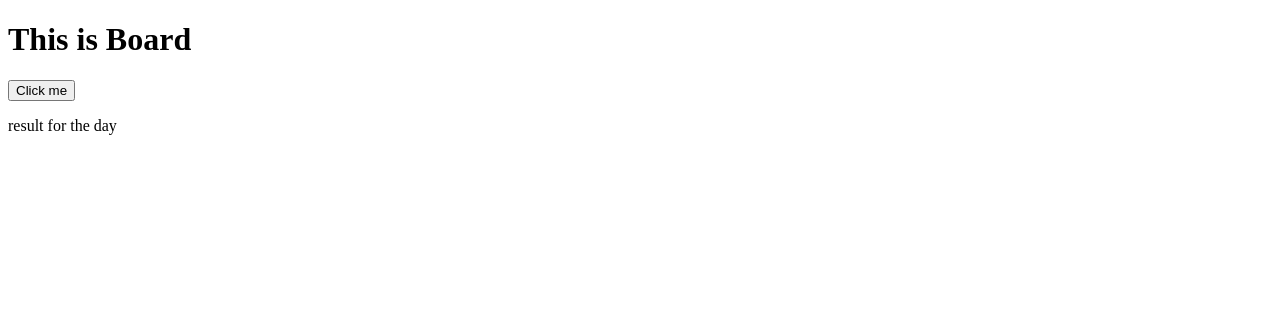
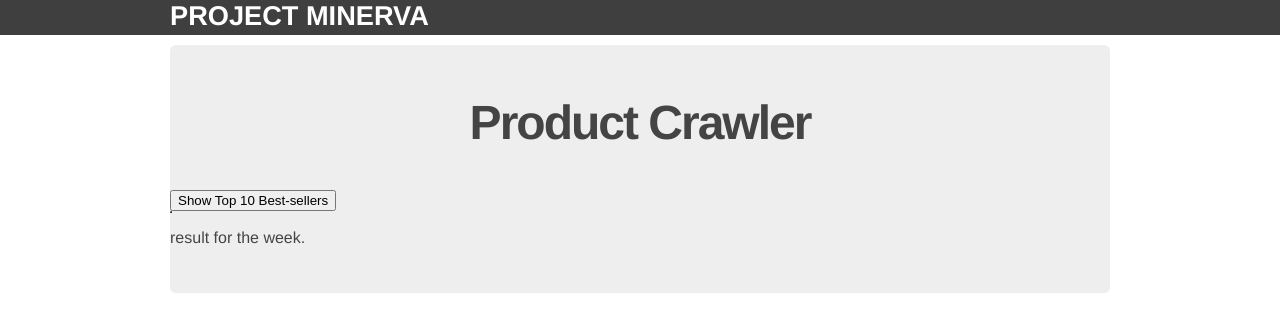
Before and after one commit to mimi-kim-75/minerva, a Flask app: page /board in a window 1280 px wide. Shown: the top 332 px of the page. Run offline with Flask 2, Linux system fonts and the light colour scheme; some libraries are stand-ins or nearby versions.

Commit message:
[HTML] create javascript functions to create chart from requesting crawled data

```diff
--- a/app/templates/board.html
+++ b/app/templates/board.html
@@ -1,25 +1,81 @@
-<!DOCTYPE html>
-<html>
-<head>
-    <meta charset="UTF-8">
-    <title>Flask Board</title>
+{% extends "layout.html" %}
+{% block content %}
     <script>
-        function product_crawler() {
+        function request_crawler() {
             var url = "http://18.218.159.243:8888/product_crawler"
             var xmlHttp = new XMLHttpRequest();
             xmlHttp.open("GET", url, false);
             xmlHttp.send(null);
             var responseText = xmlHttp.responseText; // 여기까지는 json 받아온 것
+            var responseJson = JSON.parse(responseText);
+            return responseJson
 
-// json으로 차트 만들기
+             //document.getElementById("demo").innerHTML = responseText;
+        }
 
-            document.getElementById("demo").innerHTML = responseText;
+        function json2array() {
+            var response_crawler = request_crawler()
+            var result = [];
+            var keys = Object.keys(response_crawler);
+            keys.forEach(function(key){
+                result.push(JSON.parse(response_crawler[key]));
+            });
+            return result;
         }
+
+        function test() {
+            var res = json2array();
+
+            document.getElementById("demo").innerHTML = typeof res[1];
+            <!--console.log(res)-->
+        }
+
+
+        // Builds the HTML Table out of myList.
+        var json_array = json2array()
+        function buildHtmlTable(selector) {
+
+            var columns = addAllColumnHeaders(json_array, selector);
+            for (var i = 0; i < json_array.length; i++) {
+                var row$ = $('<tr/>');
+                for (var colIndex = 0; colIndex < columns.length; colIndex++) {
+                  var cellValue = json_array[i][columns[colIndex]];
+                  if (cellValue == null) cellValue = "";
+                  row$.append($('<td/>').html(cellValue));
+                }
+                $(selector).append(row$);
+            }
+        }
+
+        // Adds a header row to the table and returns the set of columns.
+        // Need to do union of keys from all records as some records may not contain
+        // all records.
+        function addAllColumnHeaders(json_array, selector) {
+            var columnSet = [];
+            var headerTr$ = $('<tr/>');
+
+            for (var i = 0; i < json_array.length; i++) {
+                var rowHash = json_array[i];
+                for (var key in rowHash) {
+                    if ($.inArray(key, columnSet) == -1) {
+                        columnSet.push(key);
+                        headerTr$.append($('<th/>').html(key));
+                    }
+                }
+            }
+            $(selector).append(headerTr$);
+
+            return columnSet;
+        }
+
     </script>
-</head>
-<body>
-<h1>This is Board</h1>
-<button onclick="product_crawler()">Click me</button>
-<p id="demo">result for the day</p>
-</body>
-</html>
+    <script src="https://ajax.googleapis.com/ajax/libs/jquery/2.1.1/jquery.min.js"></script>
+
+    <div class="jumbo">
+        <h2>Product Crawler</h2>
+        <button onclick="buildHtmlTable('#excelDataTable')">Show Top 10 Best-sellers</button>
+            <table id="excelDataTable" border="1">
+            </table>
+        <p id="demo">result for the week.</p>
+    </div>
+{% endblock %}
```
